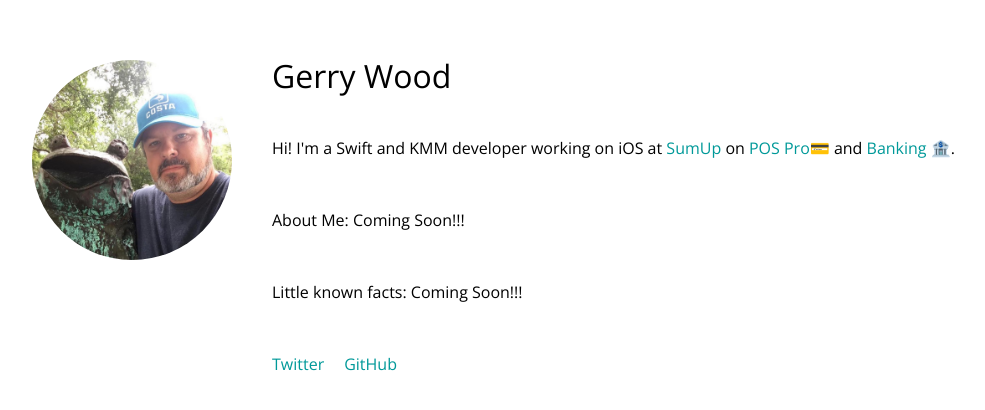
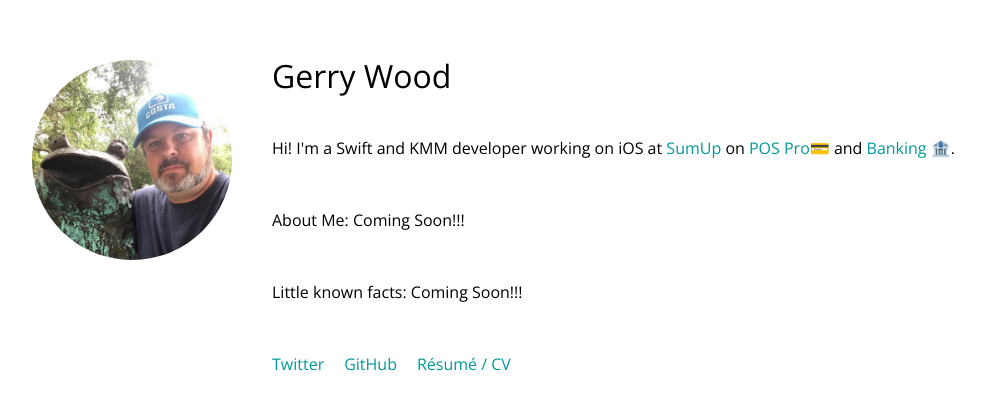
Before and after one commit to cyberclectic/brevityisgolden.github.io, a plain HTML site: page index.html in a window 1280 px wide. Shown: the whole page, without its empty margins (8-993 px from the left). Drawn offline with nearby package versions, Linux system fonts and the light colour scheme.

Commit message:
Adding link top résumé / CV

```diff
--- a/index.html
+++ b/index.html
@@ -29,6 +29,7 @@
       <ul>
         <li><a href="https://twitter.com/brevityisgolden">Twitter</a></li>
         <li><a href="https://github.com/cyberclectic">GitHub</a></li>
+        <li><a href="./resources/Gerry_Wood_Resume.pdf">R&eacute;sum&eacute; / CV</a></li>
       </ul>
     </div>
   </div>
```
Also changed, not shown: 1 other file.
